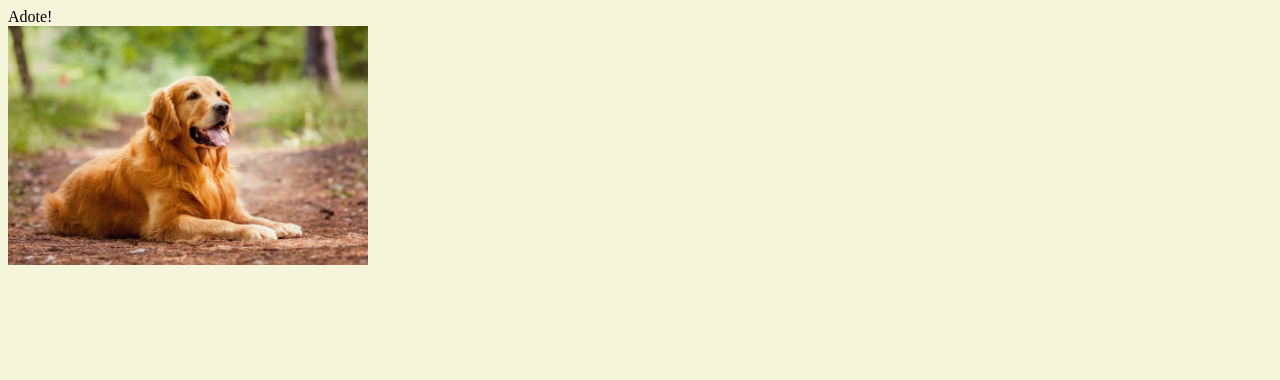
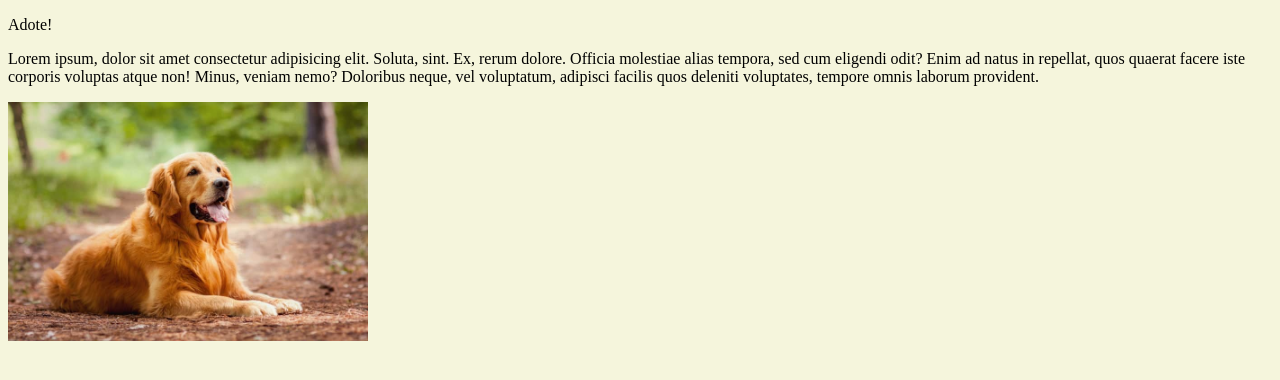
Before and after one commit to PedroAugustoPucMG/ProjetoWeb1, a plain HTML site: page index.html in a window 1280 px wide. Drawn offline with Linux system fonts and the light colour scheme.

Commit message:
UPDATE index.html

```diff
--- a/index.html
+++ b/index.html
@@ -7,7 +7,9 @@
     <link rel="stylesheet" href="style.css">
 </head>
 <body>
-    Adote!<br>
+    <p>Adote!</p>
+
+        <p>Lorem ipsum, dolor sit amet consectetur adipisicing elit. Soluta, sint. Ex, rerum dolore. Officia molestiae alias tempora, sed cum eligendi odit? Enim ad natus in repellat, quos quaerat facere iste corporis voluptas atque non! Minus, veniam nemo? Doloribus neque, vel voluptatum, adipisci facilis quos deleniti voluptates, tempore omnis laborum provident.</p>
     <img src="cachorro.jpg" alt="" width="360px">
 </body>
 </html>
```
